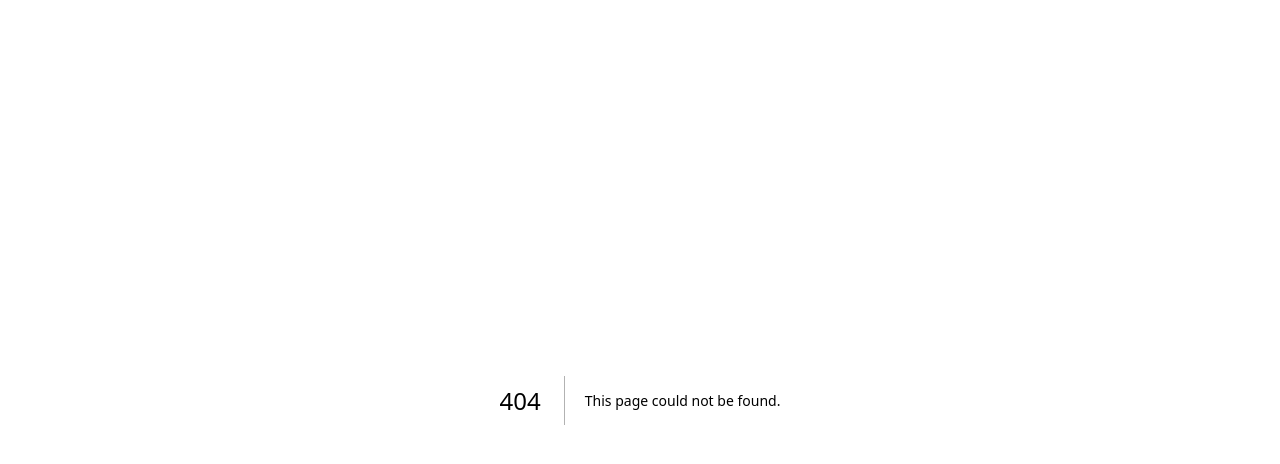
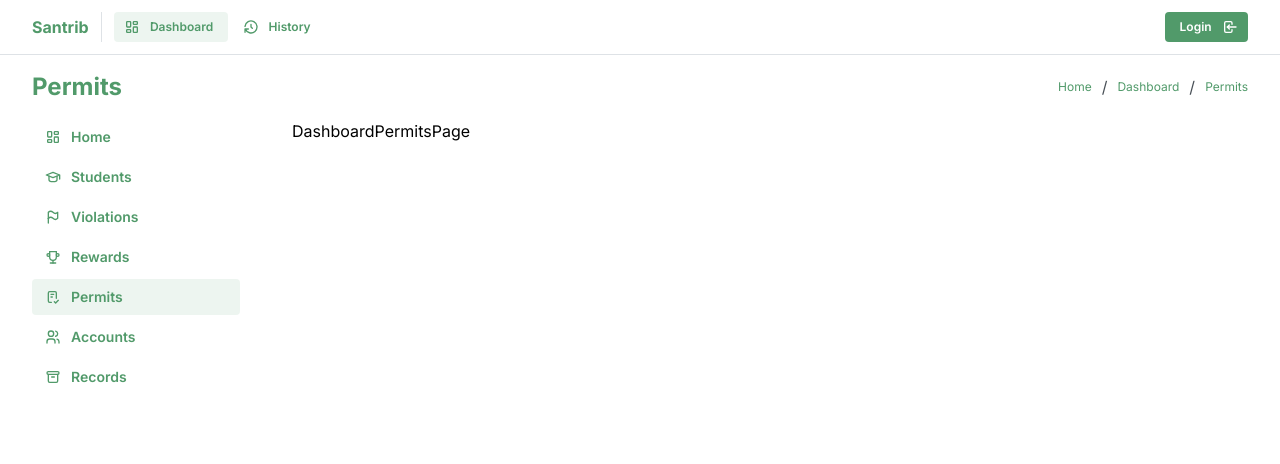
Before and after one commit to mafiefa02/santri-tertib, a Next.js app: page /dashboard/permits in a window 1280 px wide. Before the commit this address had no page. Shown: the top 464 px of the page. Built offline with nearby package versions, Linux system fonts and the light colour scheme; no server answers.

Commit message:
chore: small setup for other pages in dashboard

```diff
--- /dev/null
+++ b/src/app/dashboard/permits/page.tsx
@@ -0,0 +1,7 @@
+import React from 'react';
+
+const DashboardPermitsPage = () => {
+  return <div>DashboardPermitsPage</div>;
+};
+
+export default DashboardPermitsPage;
--- /dev/null
+++ b/src/app/dashboard/records/page.tsx
@@ -0,0 +1,7 @@
+import React from 'react';
+
+const DashboardRecordsPage = () => {
+  return <div>DashboardRecordsPage</div>;
+};
+
+export default DashboardRecordsPage;
--- /dev/null
+++ b/src/app/dashboard/rewards/page.tsx
@@ -0,0 +1,7 @@
+import React from 'react';
+
+const DashboardRewardsPage = () => {
+  return <div>DashboardRewardsPage</div>;
+};
+
+export default DashboardRewardsPage;
--- /dev/null
+++ b/src/app/dashboard/violations/page.tsx
@@ -0,0 +1,7 @@
+import React from 'react';
+
+const DashboardViolationsPage = () => {
+  return <div>DashboardViolationsPage</div>;
+};
+
+export default DashboardViolationsPage;
--- a/src/components/dashboard-header.tsx
+++ b/src/components/dashboard-header.tsx
@@ -25,7 +25,7 @@ export const DashboardHeader = () => {
     <header className="sticky top-0 flex w-full items-center justify-between gap-8 bg-light-body dark:bg-dark-body">
       <Title
         className="text-mtn-primary-filled"
-        classNames={{ root: 'text-xl md:text-2xl' }}
+        classNames={{ root: 'text-lg sm:text-xl md:text-2xl' }}
         order={2}
       >
         {formatToTitle(pageTitle)}
--- a/src/components/dashboard-sidebar.tsx
+++ b/src/components/dashboard-sidebar.tsx
@@ -1,5 +1,13 @@
 import { $Enums } from '@prisma/client';
-import { IconLayoutDashboard, IconUser, IconUsers } from '@tabler/icons-react';
+import {
+  IconArchive,
+  IconChecklist,
+  IconFlag,
+  IconLayoutDashboard,
+  IconSchool,
+  IconTrophy,
+  IconUsers,
+} from '@tabler/icons-react';
 import React from 'react';
 
 import { auth } from '@/config/auth';
@@ -13,15 +21,39 @@ const menus = [
     href: '/dashboard',
   },
   {
-    icon: <IconUsers size={16} />,
+    icon: <IconSchool size={16} />,
     label: 'Students',
     href: '/dashboard/students',
     roles: [$Enums.Role.STAFF, $Enums.Role.ADMIN],
   },
   {
-    icon: <IconUser size={16} />,
+    icon: <IconFlag size={16} />,
+    label: 'Violations',
+    href: '/dashboard/violations',
+    roles: [$Enums.Role.STAFF, $Enums.Role.ADMIN],
+  },
+  {
+    icon: <IconTrophy size={16} />,
+    label: 'Rewards',
+    href: '/dashboard/rewards',
+    roles: [$Enums.Role.STAFF, $Enums.Role.ADMIN],
+  },
+  {
+    icon: <IconChecklist size={16} />,
+    label: 'Permits',
+    href: '/dashboard/permits',
+    roles: [$Enums.Role.STAFF, $Enums.Role.ADMIN],
+  },
+  {
+    icon: <IconUsers size={16} />,
     label: 'Accounts',
     href: '/dashboard/accounts',
+    roles: [$Enums.Role.ADMIN],
+  },
+  {
+    icon: <IconArchive size={16} />,
+    label: 'Records',
+    href: '/dashboard/records',
     roles: [$Enums.Role.ADMIN],
   },
 ];
--- a/src/components/navigation-logout-button.tsx
+++ b/src/components/navigation-logout-button.tsx
@@ -3,9 +3,14 @@
 import { MenuItem, type MenuItemProps } from '@mantine/core';
 import { signOut } from 'next-auth/react';
 import React from 'react';
+import { toast } from 'sonner';
 
 export const NavigationLogoutButton = (props: MenuItemProps) => {
-  const logout = () => signOut({ callbackUrl: '/' });
+  const logout = () => {
+    toast.loading('We are logging you out...');
+    return signOut({ callbackUrl: '/' });
+  };
+
   return (
     <MenuItem {...props} onClick={logout}>
       {props.children}
```
